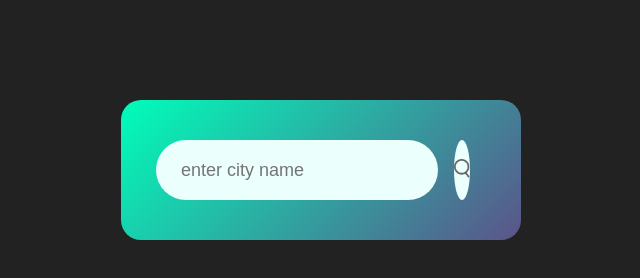
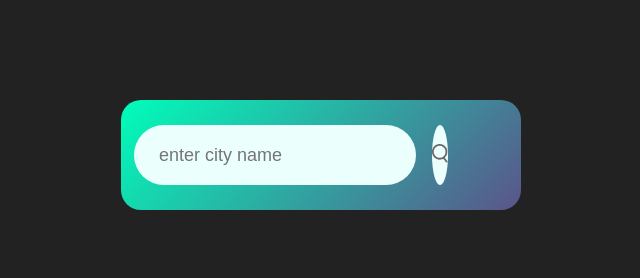
Before and after one commit to Krishnamohansing/Weather-Application, a plain HTML site: page index.html in a window 1280 px wide. Shown: the whole page, without its empty margins (319-959 px from the left). Drawn offline with Linux system fonts and the light colour scheme.

Commit message:
Update style.css

```diff
--- a/style.css
+++ b/style.css
@@ -8,13 +8,13 @@ body{
     background-color: #222;
 }
 .card{
-    width: 90%;
+    width:75%;
     max-width: 400px;
     background: linear-gradient(135deg, #00feba, #5b548a);
     color: #fff;
     margin: 100px auto 0;
     border-radius: 20px;
-    padding: 40px 35px;
+    padding: 25px 13px;
     text-align: center;
 }
 .search{
```
